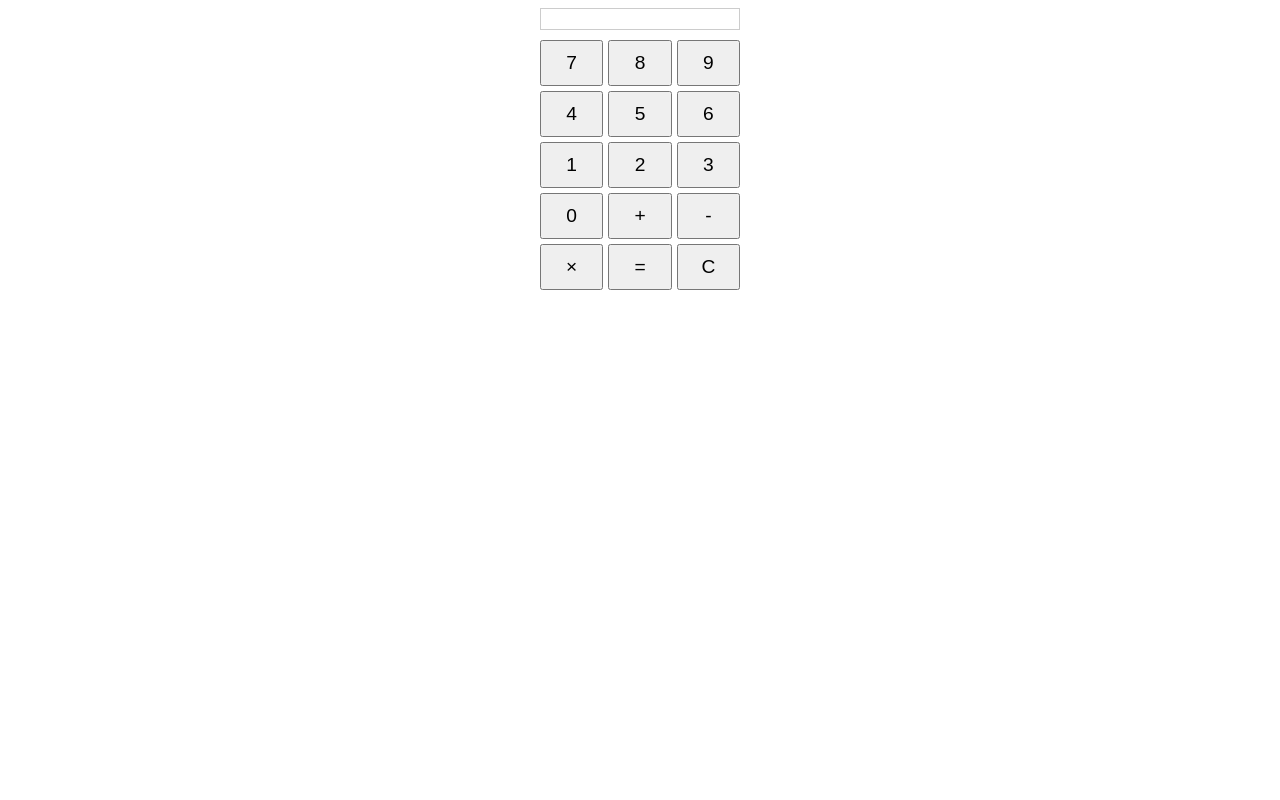
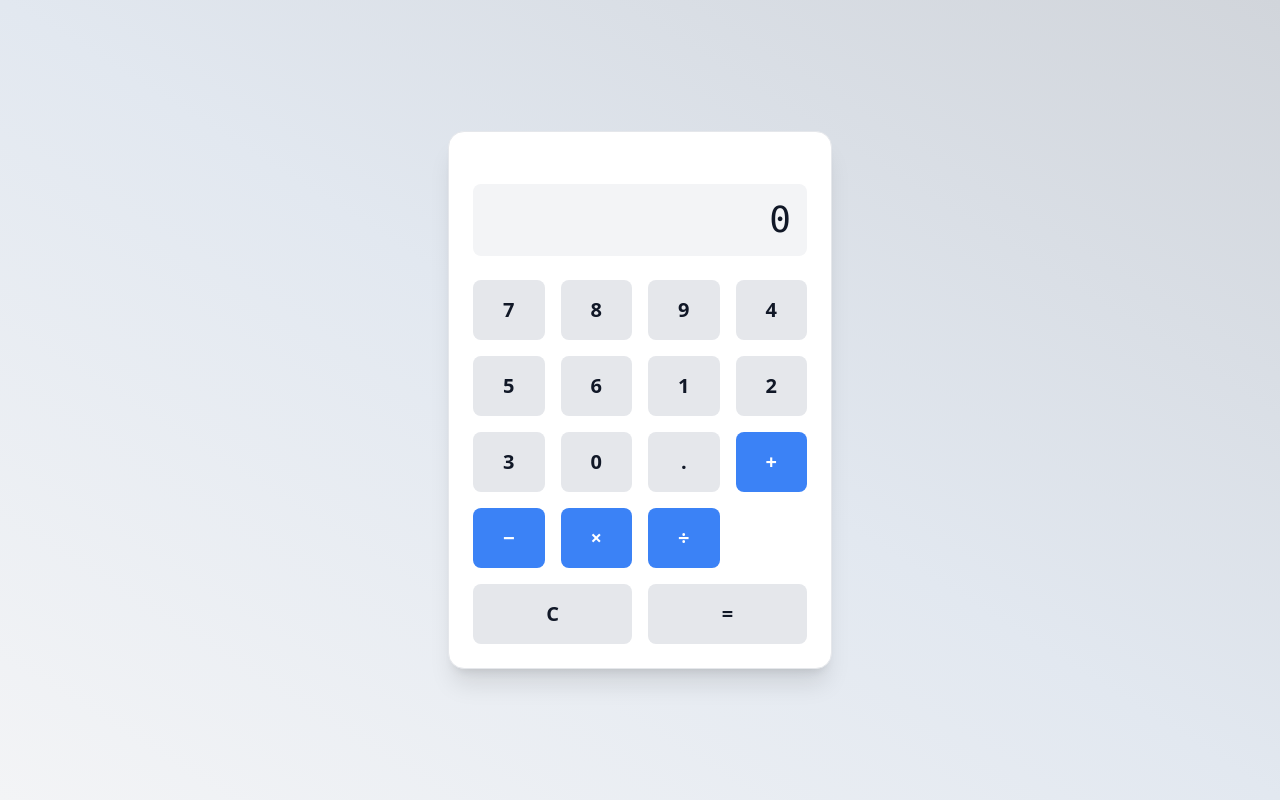
Before and after one commit to woorzz/calculator, a Nuxt app: page / in a window 1280 px wide. Built offline with nearby package versions, Linux system fonts and the light colour scheme.

Commit message:
fix(ui): correct expression display

```diff
--- a/app.vue
+++ b/app.vue
@@ -1,6 +1,8 @@
 <template>
   <div>
     <NuxtRouteAnnouncer />
+    <div     class="min-h-screen bg-gradient-to-tr from-gray-100 via-slate-200 to-gray-300 dark:from-gray-900 dark:via-gray-800 dark:to-gray-700 flex items-center justify-center">
     <NuxtPage />
   </div>
+  </div>
 </template>
--- a/components/Calculator.vue
+++ b/components/Calculator.vue
@@ -1,78 +1,92 @@
 <template>
-  <div class="calculator">
-    <div class="display">{{ current }}</div>
-    <div class="buttons">
-      <button v-for="n in digits" :key="n" @click="append(n)">{{ n }}</button>
+    <div
+        class="w-full max-w-sm mx-auto p-6 bg-white dark:bg-gray-900 rounded-2xl shadow-xl border dark:border-gray-700">
+        <div class="mb-2 text-right text-sm text-gray-500 dark:text-gray-400 h-5">
+            {{ expression }}
+        </div>
 
-      <button @click="selectOperator('+')">+</button>
-      <button @click="selectOperator('-')">-</button>
-      <button @click="selectOperator('*')">×</button>
+        <div
+            class="text-right text-4xl font-mono bg-gray-100 dark:bg-gray-800 p-4 rounded-lg mb-6 min-h-[72px] text-gray-900 dark:text-white break-words">
+            {{ current || '0' }}
+        </div>
 
-      <button @click="calculate">=</button>
-      <button @click="reset">C</button>
+        <div class="grid grid-cols-4 gap-4">
+            <button v-for="n in digits" :key="n" class="btn" @click="append(n)">
+                {{ n }}
+            </button>
+
+            <button class="btn operator" @click="selectOperator('+')">+</button>
+            <button class="btn operator" @click="selectOperator('-')">−</button>
+            <button class="btn operator" @click="selectOperator('*')">×</button>
+            <button class="btn operator" @click="selectOperator('/')">÷</button>
+
+            <button class="btn bg-yellow-500 hover:bg-yellow-600 text-white col-span-2" @click="reset">
+                C
+            </button>
+            <button class="btn bg-green-500 hover:bg-green-600 text-white col-span-2" @click="calculate">
+                =
+            </button>
         </div>
     </div>
 </template>
 
 <script setup>
-import { ref } from 'vue'
-import { add, subtract, multiply } from '~/composables/useCalculator'
+import { ref, computed } from 'vue'
+import { add, subtract, multiply, divide } from '~/composables/useCalculator'
 
 const current = ref('')
 const first = ref(null)
 const operator = ref(null)
 
-const digits = ['7', '8', '9', '4', '5', '6', '1', '2', '3', '0']
+const digits = ['7', '8', '9', '4', '5', '6', '1', '2', '3', '0', '.']
 
-function append(digit) {
-  current.value += digit
+const append = value => {
+    if (value === '.' && current.value.includes('.')) return
+    current.value += value
 }
 
-function selectOperator(op) {
+const selectOperator = op => {
+    if (current.value === '') return
     first.value = Number(current.value)
     current.value = ''
     operator.value = op
 }
 
-function calculate() {
+const calculate = () => {
     const second = Number(current.value)
+    if (first.value === null || isNaN(second)) return
+
     let result = 0
-
     if (operator.value === '+') result = add(first.value, second)
     if (operator.value === '-') result = subtract(first.value, second)
     if (operator.value === '*') result = multiply(first.value, second)
+    if (operator.value === '/') result = divide(first.value, second)
 
     current.value = result.toString()
     first.value = null
     operator.value = null
 }
 
-function reset() {
+const reset = () => {
     current.value = ''
     first.value = null
     operator.value = null
 }
+
+const expression = computed(() => {
+    if (first.value !== null && operator.value) {
+        return `${first.value} ${operator.value} ${current.value}`
+    }
+    return ''
+})
 </script>
 
 <style scoped>
-.calculator {
-  max-width: 200px;
-  margin: auto;
+.btn {
+    @apply py-4 text-xl font-bold rounded-lg bg-gray-200 dark:bg-gray-700 text-gray-900 dark:text-white hover:bg-gray-300 dark:hover:bg-gray-600 transition;
 }
-.display {
-  text-align: right;
-  padding: 10px;
-  border: 1px solid #ccc;
-  margin-bottom: 10px;
-  font-size: 1.5rem;
-}
-.buttons {
-  display: grid;
-  grid-template-columns: repeat(3, 1fr);
-  gap: 5px;
-}
-button {
-  padding: 10px;
-  font-size: 1.2rem;
+
+.operator {
+    @apply bg-blue-500 hover:bg-blue-600 text-white;
 }
 </style>
--- a/nuxt.config.ts
+++ b/nuxt.config.ts
@@ -2,4 +2,5 @@
 export default defineNuxtConfig({
   compatibilityDate: '2024-11-01',
   devtools: { enabled: true },
+  modules: ['@nuxtjs/tailwindcss']
 })
--- a/package.json
+++ b/package.json
@@ -18,6 +18,7 @@
   },
   "devDependencies": {
     "@eslint/js": "^9.26.0",
+    "@nuxtjs/tailwindcss": "^6.14.0",
     "@vue/test-utils": "^2.4.6",
     "cypress": "^14.3.3",
     "eslint": "^9.26.0",
--- /dev/null
+++ b/tailwind.config.js
@@ -0,0 +1,8 @@
+/** @type {import('tailwindcss').Config} */
+export default {
+  content: [],
+  theme: {
+    extend: {},
+  },
+  plugins: [],
+}
```
Also changed, not shown: 1 other file (tests, documents, lock files or other folders). Lines whose indentation alone changed are shown as unchanged.
